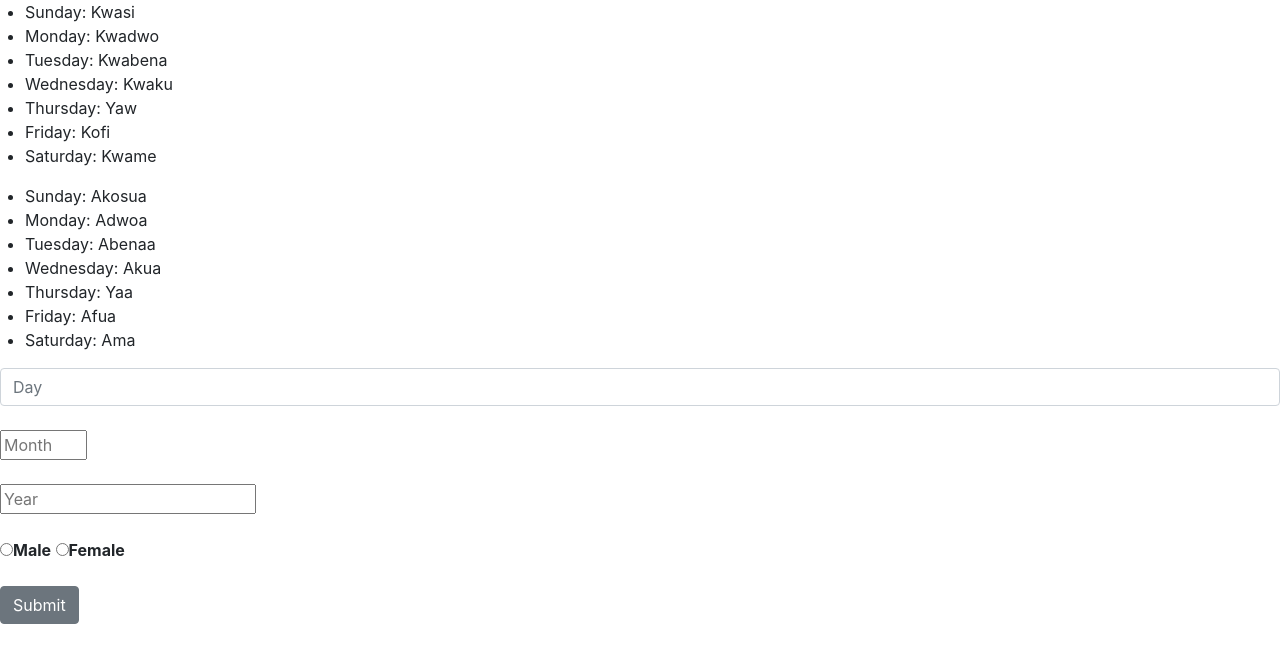
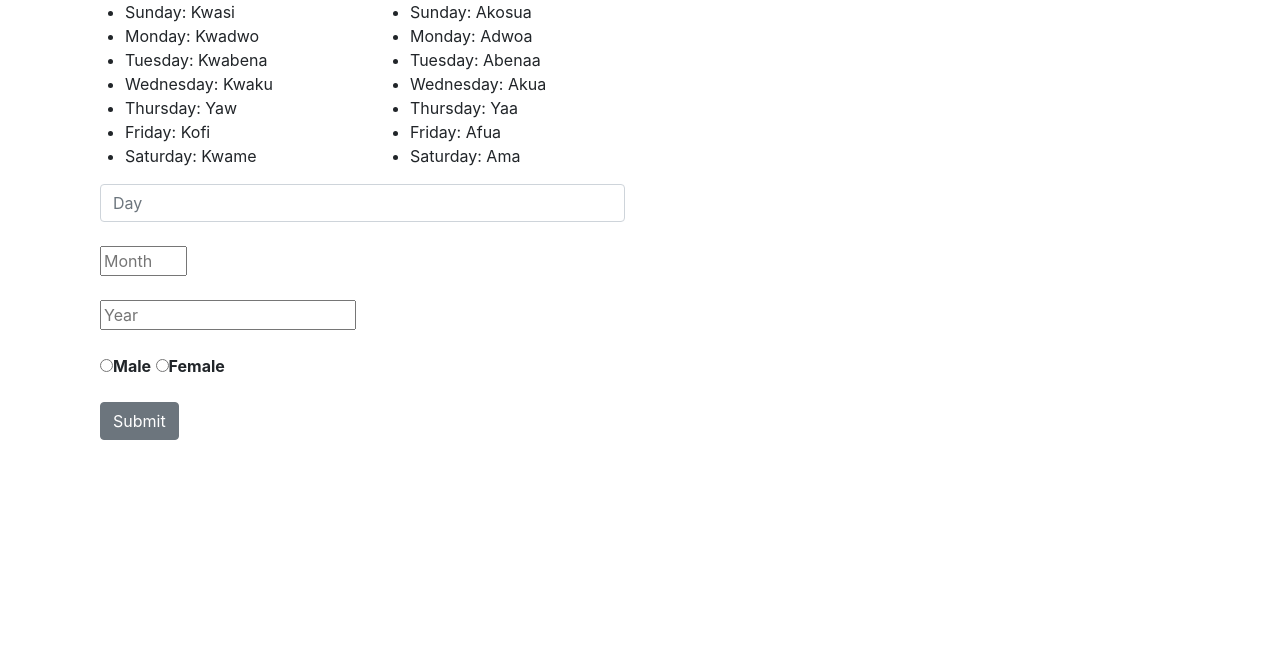
Before and after one commit to munga114/name-project, a plain HTML site: page index.html in a window 1280 px wide. Drawn offline with nearby package versions, Linux system fonts and the light colour scheme.

Commit message:
add javascript and css files

```diff
--- a/index.html
+++ b/index.html
@@ -7,12 +7,15 @@
     <title>Akan names</title>
     <script src="https://use.fontawesome.com/releases/v5.12.1/js/all.js" crossorigin="anonymous"></script>
     <link rel="stylesheet" href="https://stackpath.bootstrapcdn.com/bootstrap/4.1.3/css/bootstrap.min.css" integrity="sha384-MCw98/SFnGE8fJT3GXwEOngsV7Zt27NXFoaoApmYm81iuXoPkFOJwJ8ERdknLPMO" crossorigin="anonymous">
-    <link rel="stylesheet" href="css/styles.css">
+    <link rel="stylesheet" href="style.css">
 </head>
 <body>
+    <div class="page layout container">
+        <!-- <div class="wrapper"> -->
             <div class="akan">
+            <!-- <div class="col-md-7"> -->
                 <div class="row">
-            <div class="col-md-">
+                         <div class="col-md-3">
                             <ul>
                                 <li>Sunday: Kwasi</li>
                                 <li>Monday: Kwadwo</li>
@@ -23,10 +26,7 @@
                                 <li>Saturday: Kwame</li>
                             </ul>
                         </div>
-        </div>
-    </div>
-    <div class="row">
-        <div class="col-md-">
+                        <div class="col-md-3">
                              <ul>
                                 <li>Sunday: Akosua</li>
                                 <li>Monday: Adwoa</li>
@@ -37,8 +37,11 @@
                                 <li>Saturday: Ama</li>
                             </ul>
                         </div>
+
             </div>
-    <div class="generator">
+        </div>
+
+    <div class="generator col-md-6">
         <form  class ="needs-validation" novalidate>
            <input type="number" id="day" class="form-control" value="" placeholder="Day" min="1" max="31" required ><br>
            <input type="number" id="month"  value="" placeholder="Month" min="1" max="12" required><br><br>
@@ -47,7 +50,7 @@
            <input type="radio" id="female"  name="gender" value="female" ><strong>Female</strong><br><br>
            <input type="submit" id="submit" class="btn btn-secondary" onclick="getInfo()"  value="Submit">
         </form>
-    </div>
+    </div></div>
     <script src=""></script>
 </body>
 </html>
```
Lines whose indentation alone changed are shown as unchanged.
